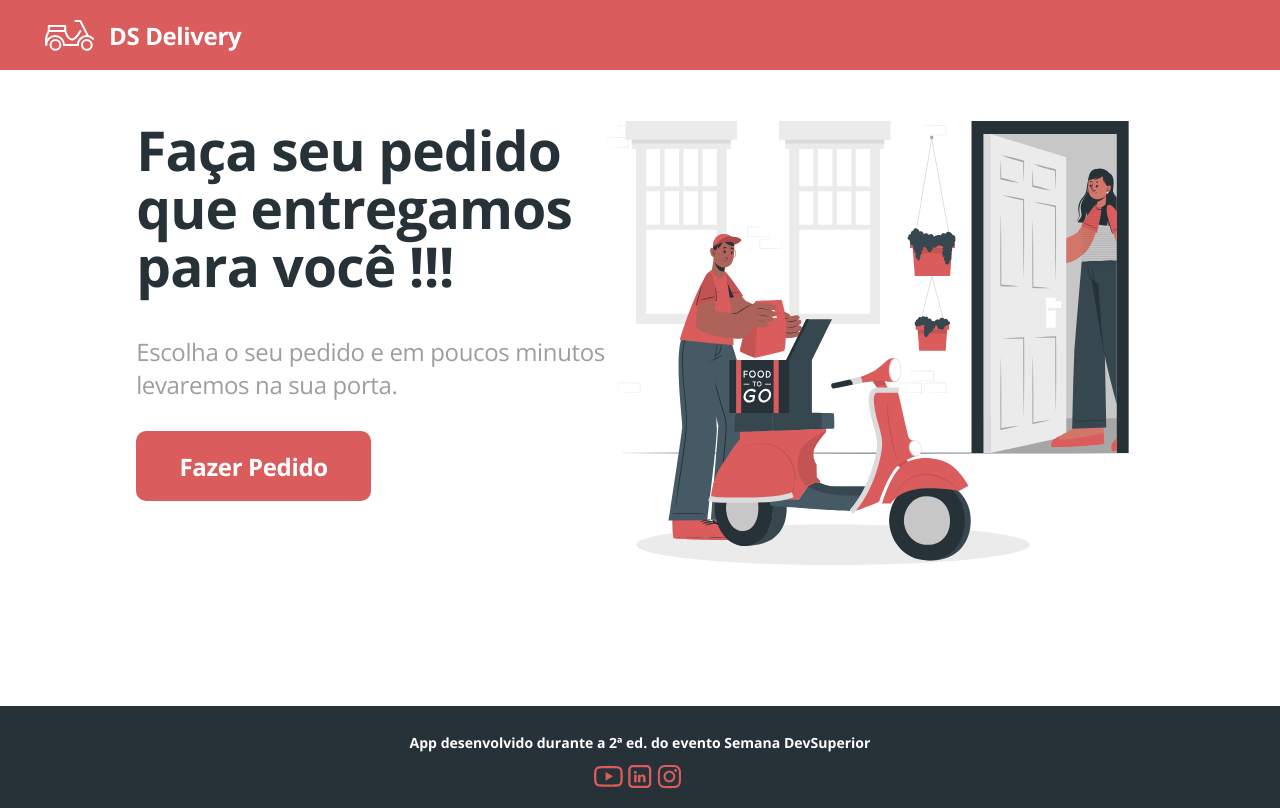
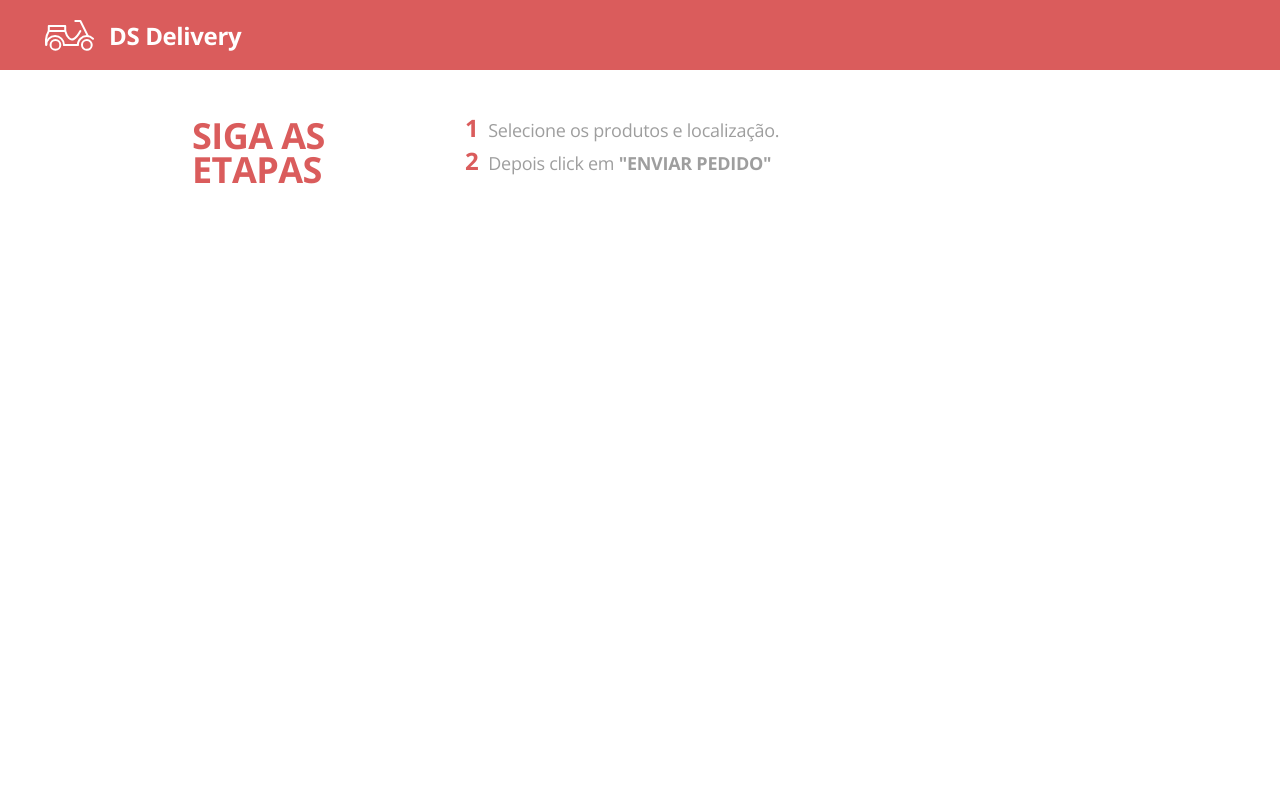
Before and after one commit to anisberto/Projeto-Semana-Dev-Superior, a React (Create React App) app in the folder front-web/: page /orders in a window 1280 px wide. Built offline with nearby package versions, Linux system fonts and the light colour scheme; the HTML template or start-up script is replaced by a standard one.

Commit message:
Add routes and StepsHeader

```diff
--- a/front-web/package.json
+++ b/front-web/package.json
@@ -10,8 +10,10 @@
     "@types/node": "^12.19.12",
     "@types/react": "^16.14.2",
     "@types/react-dom": "^16.9.10",
+    "@types/react-router-dom": "^5.1.7",
     "react": "^17.0.1",
     "react-dom": "^17.0.1",
+    "react-router-dom": "^5.2.0",
     "react-scripts": "4.0.1",
     "typescript": "^4.1.3",
     "web-vitals": "^0.2.4"
--- a/front-web/src/App.tsx
+++ b/front-web/src/App.tsx
@@ -1,12 +1,9 @@
 import './App.css';
-import Home from './Home';
 import NavBar from './Navbar';
+import Routes from './Routes';
 function App() {
   return (
-    <>
-      <NavBar />
-      <Home />
-    </>
+    <Routes />
   );
 }
 
--- a/front-web/src/Footer/index.tsx
+++ b/front-web/src/Footer/index.tsx
@@ -8,13 +8,13 @@
         <footer className="main-footer">
             <h3>App desenvolvido durante a 2ª ed. do evento Semana DevSuperior</h3>
             <div className="footer-icons">
-                <a href="http://youbybe.com/c/devsuperior">
+                <a href="https://www.youtube.com/c/devsuperior" target="blanck">
                     <YouTube />
                 </a>
-                <a href="http://linkedin.com/anisberto">
+                <a href="https://www.linkedin.com/in/anisberto/" target="blanck">
                     <Linkedin />
                 </a>
-                <a href="http://instagran.com/anisberto">
+                <a href="https://www.instagram.com/anisberto_reis/" target="blanck">
                     <Instagram />
                 </a>
             </div>
--- a/front-web/src/Footer/style.css
+++ b/front-web/src/Footer/style.css
@@ -7,6 +7,10 @@
     line-height: 16px;
     text-align: center;
     color: #FFF;
+
+    position:absolute;
+    bottom:0;
+    width:100%;
   }
 
   .footer-icons {
--- a/front-web/src/Home/index.tsx
+++ b/front-web/src/Home/index.tsx
@@ -1,6 +1,7 @@
 import './style.css';
 import { ReactComponent as MainImage } from './main.svg'
 import Footer from '../Footer';
+import { Link } from 'react-router-dom';
 
 function Home() {
     return (
@@ -14,7 +15,7 @@
                         <h3 className="home-subtitle">
                             Escolha o seu pedido e em poucos minutos <br /> levaremos na sua porta.
                     </h3>
-                        <a className="home-btn-order" href="pedidos">Fazer Pedido</a>
+                        <Link to="/orders" className="home-btn-order" >Fazer Pedido</Link>
                     </div>
                     <div className="home-image">
                         <MainImage />
--- a/front-web/src/Home/style.css
+++ b/front-web/src/Home/style.css
@@ -1,6 +1,5 @@
 .home-container {
-    padding-top: 4%;
-    padding-bottom: 3%;
+  padding-top: 20px;
   height: calc(100vh - 254px);
 }
 
--- a/front-web/src/Navbar/index.tsx
+++ b/front-web/src/Navbar/index.tsx
@@ -1,11 +1,12 @@
 import './style.css';
 import {ReactComponent as Logo} from './Logo.svg';
+import { Link } from 'react-router-dom';
 
 function NavBar() {
     return (
         <nav className="main-navbar">
             <Logo />
-            <a href="home" className="logo-text">DS Delivery</a>
+            <Link to="/" className="logo-text">DS Delivery</Link>
         </nav>
     )
 }
--- /dev/null
+++ b/front-web/src/Orders/StepsHeader.tsx
@@ -0,0 +1,23 @@
+function StepsHeader() {
+    return (
+        <header className="orders-steps-container">
+            <div className="orders-steps-content">
+                <h1 className="steps-title">
+                    SIGA AS <br /> ETAPAS
+                </h1>
+                <ul className="steps-items">
+                    <li>
+                        <span className="steps-number">1</span>
+                        Selecione os produtos e  localização.
+                    </li>
+                    <li>
+                        <span className="steps-number">2</span>
+                            Depois click em <strong>"ENVIAR PEDIDO"</strong>
+                    </li>
+                </ul>
+            </div>
+        </header>
+    )
+}
+
+export default StepsHeader;
--- a/front-web/src/Orders/index.tsx
+++ b/front-web/src/Orders/index.tsx
@@ -1,9 +1,10 @@
+import StepsHeader from './StepsHeader';
 import './style.css';
 
 function Orders() {
     return (
-        <div>
-
+        <div className="orders-container">
+            <StepsHeader />
         </div>
     )
 }
--- a/front-web/src/Orders/style.css
+++ b/front-web/src/Orders/style.css
@@ -0,0 +1,294 @@
+.orders-container {
+    background-color: var(--light-color);
+  }
+
+  .orders-container h3 {
+    margin: 0;
+  }
+
+  .orders-steps-container {
+    display: flex;
+    justify-content: center;
+    background-color: #FFF;
+    margin-bottom: 30px;
+  }
+
+  .orders-steps-content {
+    display: flex;
+    padding: 25px 0;
+    width: 70%;
+  }
+
+  .steps-title {
+    font-weight: bold;
+    font-size: 36px;
+    line-height: 34px;
+    letter-spacing: -0.015em;
+    color: var(--primary-color);
+    margin-right: 100px;
+  }
+
+  .steps-items {
+    list-style-type: none;
+  }
+
+  .steps-items li {
+    font-weight: normal;
+    font-size: 18px;
+    line-height: 25px;
+    letter-spacing: -0.015em;
+    color: var(--secondary-color);
+  }
+
+  .steps-items .steps-number {
+    font-size: 24px;
+    font-style: normal;
+    font-weight: bold;
+    line-height: 33px;
+    letter-spacing: -0.015em;
+    color: var(--primary-color);
+    margin-right: 10px;
+  }
+
+  .orders-list-container {
+    display: flex;
+    justify-content: center;
+  }
+
+  .orders-list-items {
+    width: 70%;
+    display: grid;
+    grid-template-columns: repeat(auto-fill, 235px);
+    grid-gap: 20px 15px;
+    justify-content: space-between;
+  }
+
+  .order-card-container {
+    background-color: #FFF;
+    box-shadow: 0px 4px 20px rgba(0, 0, 0, 0.25);
+    border-radius: 10px;
+    padding: 15px;
+    cursor: pointer;
+  }
+
+  .order-card-container.selected {
+    border: 4px solid #008E5B;
+    box-sizing: border-box;
+    box-shadow: 0px 4px 20px rgba(0, 0, 0, 0.25);
+    border-radius: 10px;
+  }
+
+  .order-card-container:hover {
+    transform: scale(1.01);
+  }
+
+  .order-card-title {
+    font-weight: bold;
+    font-size: 18px;
+    line-height: 25px;
+    letter-spacing: -0.015em;
+    color: var(--primary-color);
+    text-align: center;
+  }
+
+  .order-card-container.selected .order-card-title {
+    color: #008E5B;
+  }
+
+  .order-card-image {
+    border-radius: 10px;
+    margin-top: 15px;
+    margin-bottom: 15px;
+    width: 100%;
+  }
+
+  .order-card-price {
+    font-weight: bold;
+    font-size: 24px;
+    line-height: 33px;
+    letter-spacing: -0.015em;
+    color: var(--primary-color);
+    text-align: left;
+  }
+
+  .order-card-container.selected .order-card-price {
+    color: #008E5B;
+  }
+
+  .order-card-description {
+    border-top: 1px solid #E6E6E6;
+    margin-top: 15px;
+    padding-top: 15px;
+  }
+
+  .order-card-description h3 {
+    font-size: 16px;
+    line-height: 22px;
+    letter-spacing: -0.015em;
+    color: var(--secondary-color);
+  }
+
+  .order-card-description p {
+    font-weight: normal;
+    font-size: 14px;
+    line-height: 19px;
+    letter-spacing: -0.015em;
+
+    color: var(--secondary-color);
+  }
+
+  .order-location-container {
+    display: flex;
+    justify-content: center;
+  }
+
+  .order-location-content {
+    width: 70%;
+    margin: 30px 0 120px 0;
+    padding: 20px 0;
+    height: 400px;
+    background: #FFF;
+    box-shadow: 0px 4px 20px rgba(0, 0, 0, 0.25);
+    border-radius: 10px;
+  }
+
+  .filter-container {
+    display: flex;
+    justify-content: center;
+    margin-top: 20px;
+  }
+
+  .filter {
+    width: 80%;
+  }
+
+  .filter > div {
+    border-radius: 10px;
+    min-height: 60px;
+  }
+
+  .leaflet-container {
+    width: 100%;
+    height: 100%;
+    border-radius: 10px;
+    margin-top: 20px;
+    z-index: 0;
+  }
+
+  .order-location-title {
+    font-weight: bold;
+    font-size: 18px;
+    line-height: 25px;
+    text-align: center;
+    letter-spacing: -0.015em;
+    color: var(--secondary-color);
+  }
+
+  .order-summary-container {
+    display: flex;
+    justify-content: center;
+    margin-bottom: 30px;
+  }
+
+  .order-summary-content {
+    width: calc(70% - 40px);
+    display: flex;
+    justify-content: space-between;
+    background: #FFF;
+    box-shadow: 0px 4px 20px rgba(0, 0, 0, 0.25);
+    border-radius: 10px;
+    background-color: var(--primary-color);
+    color: #FFF;
+    padding: 20px;
+  }
+
+  .amount-selected-container {
+    font-weight: normal;
+    font-size: 11px;
+    line-height: 15px;
+    letter-spacing: -0.015em;
+    display: block;
+    margin-bottom: 10px;
+  }
+
+  .amount-selected {
+    font-weight: bold;
+    font-size: 16px;
+    line-height: 15px;
+    letter-spacing: -0.015em;
+    margin-right: 5px;
+  }
+
+  .order-summary-total {
+    font-weight: normal;
+    font-size: 14px;
+    line-height: 15px;
+    letter-spacing: -0.015em;
+    color: #FFF;
+    display: block;
+  }
+
+  .order-summary-price {
+    font-weight: bold;
+    font-size: 18px;
+    line-height: 19px;
+    letter-spacing: -0.015em;
+    color: #FFF;
+    margin-right: 5px;
+  }
+
+  .order-summary-make-order {
+    width: 220px;
+    height: 45px;
+    background: #FFF;
+    border-radius: 10px;
+    font-weight: bold;
+    font-size: 18px;
+    line-height: 25px;
+    text-align: center;
+    letter-spacing: -0.015em;
+    color: var(--primary-color);
+    border: 0;
+    cursor: pointer;
+  }
+
+  .order-summary-make-order:focus {
+    outline: none;
+  }
+
+  .order-summary-make-order:hover {
+    background-color: #fcf2f2;
+    transform: scale(1.01);
+  }
+
+  @media only screen and (max-width: 768px) {
+    .orders-steps-content {
+      display: flex;
+      flex-direction: column;
+      padding: 0;
+      width: 90%;
+    }
+
+    .steps-items {
+      padding: 0
+    }
+
+    .order-location-content {
+      width: 90%;
+    }
+
+    .order-location-container {
+      margin-bottom: 20px;
+    }
+
+    .order-summary-content {
+      width: 80%;
+      display: flex;
+      flex-direction: column;
+    }
+
+    .order-summary-make-order {
+      margin-top: 15px;
+      width: 100%;
+    }
+  }
--- /dev/null
+++ b/front-web/src/Routes.tsx
@@ -0,0 +1,22 @@
+import { BrowserRouter, Route, Switch } from "react-router-dom";
+import Home from "./Home";
+import NavBar from "./Navbar";
+import Orders from "./Orders";
+
+function Routes() {
+    return (
+        <BrowserRouter >
+            <NavBar />
+            <Switch>
+                <Route path="/orders">
+                    <Orders />
+                </Route>
+                <Route path="/">
+                    <Home />
+                </Route>
+            </Switch>
+        </BrowserRouter>
+    )
+}
+
+export default Routes;
```
Also changed, not shown: 1 other file (tests, documents, lock files or other folders). Lines whose indentation alone changed are shown as unchanged.
